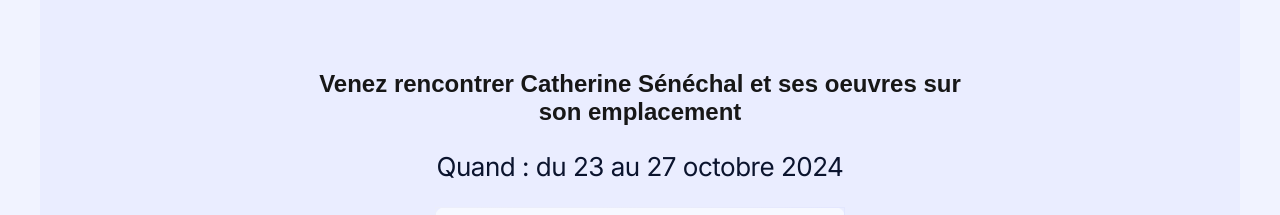
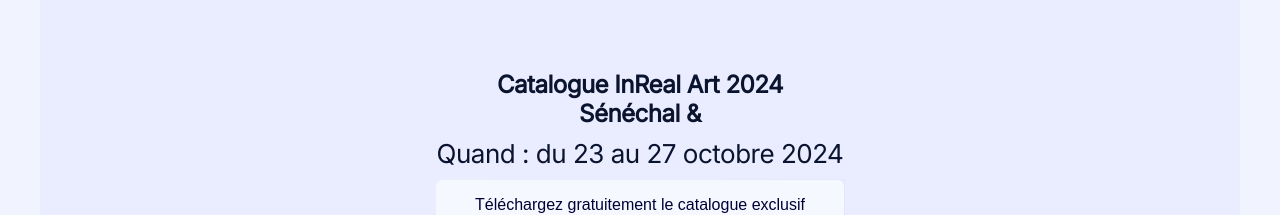
Before and after one commit to gilbruno/irasalon2024, a Next.js app: page / in a window 1280 px wide. Shown: the part 586-801 px from the top of the page. Built offline with nearby package versions, Linux system fonts and the light colour scheme; a web font is replaced by a local one.

Commit message:
Change some css

```diff
--- a/src/components/EventInfo/EventInfo.module.scss
+++ b/src/components/EventInfo/EventInfo.module.scss
@@ -7,10 +7,21 @@
   width: 100%;
 }
 
-.eventInfoItem {
-  margin-bottom: 15px;
-  max-width: 60%; // Réduit la largeur à 80% du conteneur parent
-  width: 100%;
+.eventInfoItem1 {
+  color: #0b142e;
+  font-family: "Inter", sans-serif;
+  font-weight: bold;
+  font-size: 36px;
+  letter-spacing: -0.5px;
+  font-weight: 700;
+}
+
+.eventInfoItem2 {
+  color: #0b142e;
+  font-family: "Inter", sans-serif;
+  font-size: 36px;
+  letter-spacing: -0.5px;
+  font-weight: 400;
 }
 
 .title {
--- a/src/components/EventInfo/EventInfo.tsx
+++ b/src/components/EventInfo/EventInfo.tsx
@@ -3,10 +3,11 @@
 export default function EventInfo() {
   return (
     <div className={styles.eventInfoContainer}>
-      <div className={styles.eventInfoItem}>
-        <h2 className={styles.title}>Venez rencontrer Catherine Sénéchal et ses oeuvres sur son emplacement</h2>
+      <div className={styles.eventInfoItem1}>
+        <h2 className={styles.title}>Catalogue InReal Art 2024 <br/>
+          Sénéchal &amp;</h2>
       </div>
-      <div className={styles.eventInfoItem}>
+      <div className={styles.eventInfoItem2}>
         <p className={styles.date}>Quand : du 23 au 27 octobre 2024</p>
       </div>
       <div className={styles.button}>
--- a/src/components/TrustedPartners/TrustedPartners.module.scss
+++ b/src/components/TrustedPartners/TrustedPartners.module.scss
@@ -51,25 +51,29 @@
   flex-direction: row;
   gap: 11.875rem;
   align-items: center;
-  justify-content: flex-start;
+  justify-content: center;
   align-self: stretch;
   flex-shrink: 0;
   position: relative;
 }
 
+.partner1, .partner2 {
+  flex-shrink: 0;
+  position: relative;
+  object-fit: contain;
+  display: flex;
+  justify-content: center;
+  align-items: center;
+}
+
 .partner1 {
-  flex-shrink: 0;
   width: 26.5rem;
   height: 5.75rem;
-  position: relative;
-  object-fit: cover;
 }
+
 .partner2 {
-  flex-shrink: 0;
   width: 13.25rem;
   height: 10.125rem;
-  position: relative;
-  object-fit: cover;
 }
 
 
```
